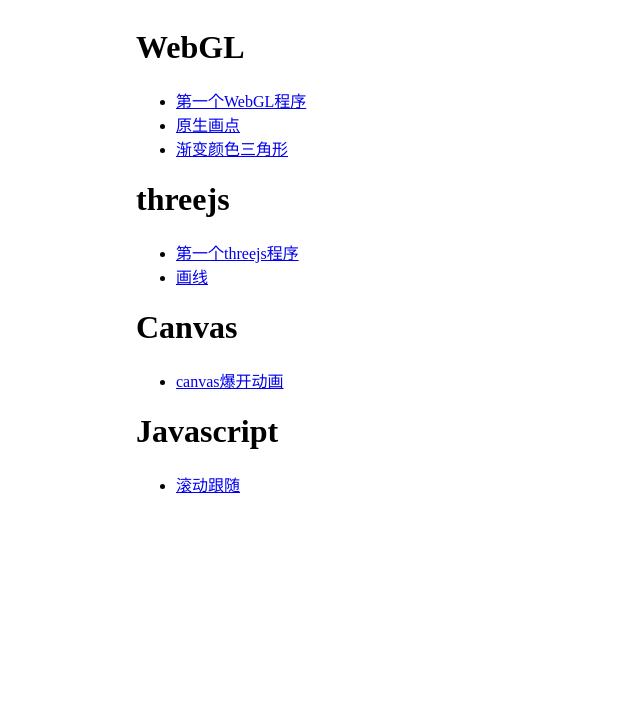
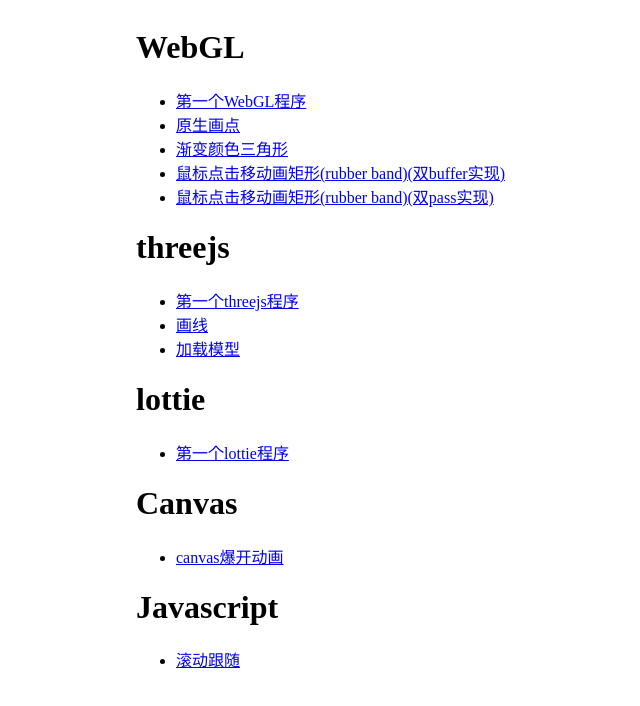
Before and after one commit to Chanran/someAnimations, a website: page index.html in a window 1280 px wide. Shown: the whole page, without its empty margins (440-1080 px from the left). Drawn offline with Linux system fonts and the light colour scheme.

Commit message:
update: update animation guide

```diff
--- a/index.html
+++ b/index.html
@@ -27,6 +27,12 @@
         <li>
           <a href="./WebGL/drawTriangle/index.html">渐变颜色三角形</a>
         </li>
+        <li>
+          <a href="./WebGL/drawMutipleRects/index.html">鼠标点击移动画矩形(rubber band)(双buffer实现)</a>
+        </li>
+        <li>
+          <a href="./WebGL/drawMutipleRectsTwoPass/index.html">鼠标点击移动画矩形(rubber band)(双pass实现)</a>
+        </li>
       </ul>
     </div>
     <div id="threejs">
@@ -37,6 +43,17 @@
         </li>
         <li>
           <a href="./threejs/drawLine/index.html">画线</a>
+        </li>
+        <li>
+          <a href="./threejs/loadObj/index.html">加载模型</a>
+        </li>
+      </ul>
+    </div>
+    <div id="lottie">
+      <h1>lottie</h1>
+      <ul>
+        <li>
+          <a href="./lottie/firstLottie/index.html">第一个lottie程序</a>
         </li>
       </ul>
     </div>
@@ -56,8 +73,6 @@
         </li>
       </ul>
     </div>
-
-
   </div>
 </body>
 </html>
```
